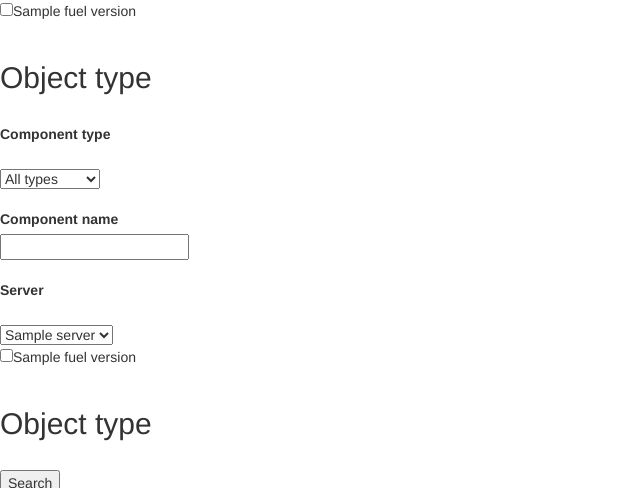
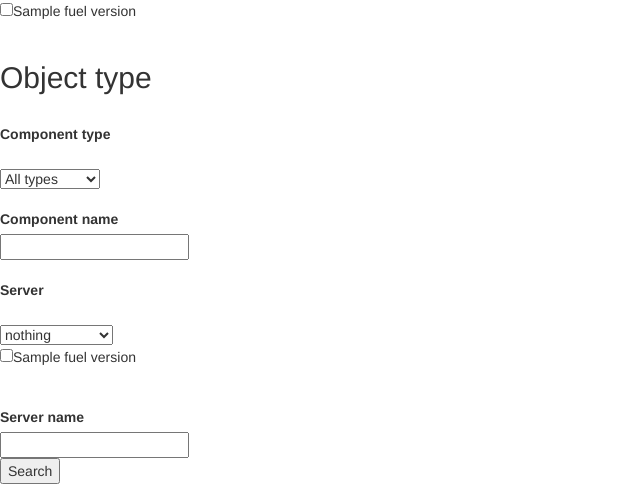
Before and after one commit to stgleb/HCL, a Flask app: template web_app/templates/index.html in a window 1280 px wide. Shown: the part 155-643 px from the top of the page, without its empty margins (0-640 px from the left). Run offline with Flask 2, Linux system fonts and the light colour scheme; the template is opened without the code that fills it: most values are stand-ins (such as "Sample title", 1, 10 or a date in 2020); parts of the project's set-up code (start-up, migrations or seed data) failed here and were passed over; some libraries are stand-ins or nearby versions.

Commit message:
web interface partially done

```diff
--- a/web_app/app.py
+++ b/web_app/app.py
@@ -11,14 +11,19 @@ app = Flask(__name__)
 @app.route('/api/search/server', methods=['POST'])
 @db_session
 def list_servers():
-
     if request.data != '':
         d = json.loads(request.data)
     else:
         d = {}
 
+        for k in request.form:
+            if k == 'fuel_versions':
+                d[k] = json.loads(request.form[k])
+            else:
+                d[k] = request.form[k]
+
     try:
-        servers = api.select_servers(**d)
+        servers = api.select_certified_servers(**d)
     except Exception:
         traceback.print_exception()
 
@@ -212,8 +217,14 @@ def list_components():
     else:
         d = {}
 
+        for k in request.form:
+            if k == 'fuel_versions' or k == 'types':
+                d[k] = json.loads(request.form[k])
+            else:
+                d[k] = request.form[k]
+
     try:
-        components = api.select_components(**d)
+        components = api.select_certified_components(**d)
     except Exception:
         traceback.print_stack()
 
--- a/web_app/static/script.js
+++ b/web_app/static/script.js
@@ -6,17 +6,27 @@ jQuery(document).ready(function ()
 
 
 function search() {
-    data = $('#server_form').serializeArray();
     radioValue = $("input:radio[name ='group1']:checked").val();
 
     if(radioValue == "server")
     {
+        data = $('#server_form').serializeArray();
         $('#component_table').hide();
         $('#server_table').show();
+        $("#server_table tr:gt(0)").remove();
+
+
+        fv = []
+        $("#server_fuel_verions").children("input:checked").map(function() {
+            fv.push(this.value)
+            return this.value;
+        });
+        server_name = $("#server_name").val()
 
         $.ajax({
             type: "POST",
-            data: data,
+            traditional : true,
+            data: {name: server_name, fuel_versions: JSON.stringify(fv)},
             url: '/api/search/server',
             dataType : "json",
             success: function (data, textStatus) {
@@ -39,12 +49,26 @@ function search() {
     {
         $('#component_table').show();
         $('#server_table').hide();
-        data = $('#component_form').serializeArray()
+        data = $('#component_form').serializeArray();
+        $("#component_table tr:gt(0)").remove();
+        fv = []
+        $("#component_fuel_verions").children("input:checked").map(function() {
+            fv.push(this.value)
+            return this.value;
+        });
+        types = [$("#component_types").val()]
+        server_name = $('#server_name2').val()
+        name = $('#component_name').val()
+
         $.ajax({
             type: "POST",
             url: '/api/search/component',
             dataType : "json",
-            data: data,
+            traditional : true,
+            data: {name: name,
+                   server: server_name,
+                   types: JSON.stringify(types),
+                   fuel_versions: JSON.stringify(fv)},
             success: function (data, textStatus) {
                 $.each(data, function(i, val) {
                     $.each(data, function(i, val) {
--- a/web_app/templates/index.html
+++ b/web_app/templates/index.html
@@ -22,9 +22,11 @@
                 <div class="pageLeftMenu">
                     <form id="component_form">
                         <div>
-                            {% for fv in fuel_versions %}
-                                <input type="checkbox" name="option{{ loop.index }}" value="a2">{{ fv.name }}<br>
-                            {% endfor %}
+                            <div id="component_fuel_verions">
+                                {% for fv in fuel_versions %}
+                                    <input type="checkbox" name="fuel_versions" value="{{ fv.name }}">{{ fv.name }}<br>
+                                {% endfor %}
+                            </div>
                             <br>
                             <h2>Object type</h2>
                             <br>
@@ -32,8 +34,8 @@
                         <div id="component_params">
                                 <label>Component type</label><br>
                                 <br>
-                                <select name="component_type">
-                                  <option selected="selected">All types</option>
+                                <select id="component_types" name="types">
+                                  <option selected="selected" value="">All types</option>
                                       {% for type in types %}
                                            <option value="{{ type.name }}">{{ type.name }}</option>
                                       {% endfor %}
@@ -42,11 +44,12 @@
                                 <br>
                                 <label>Component name</label>
                                 <br>
-                                <input type="text"/>
+                                <input id="component_name" name="name" type="text"/>
                                 <br><br>
                                 <label>Server</label><br>
                                 <br>
-                                <select name="server">
+                                <select id="server_name2" name="server">
+                                     <option value="">nothing</option>
                                      {% for server in servers %}
                                           <option value="{{ server.name }}">{{ server.name }}</option>
                                      {% endfor %}
@@ -55,11 +58,16 @@
                         </form>
                         <form id="server_form">
                             <div>
-                                {% for fv in fuel_versions %}
-                                    <input type="checkbox" name="option{{ loop.index }}" value="a2">{{ fv.name }}<br>
-                                {% endfor %}
+                                <div id="server_fuel_verions">
+                                    {% for fv in fuel_versions %}
+                                        <input type="checkbox" name="fuel_versions" value="{{ fv.name }}">{{ fv.name }}<br>
+                                    {% endfor %}
+                                </div>
                                 <br>
-                                <h2>Object type</h2>
+                                <br>
+                                <label>Server name</label>
+                                <br>
+                                <input id="server_name" name="name" type="text"/>
                                 <br>
                             </div>
                         </form>
```
Also changed, not shown: api.py (+5 -2 lines), database.sqlite.
